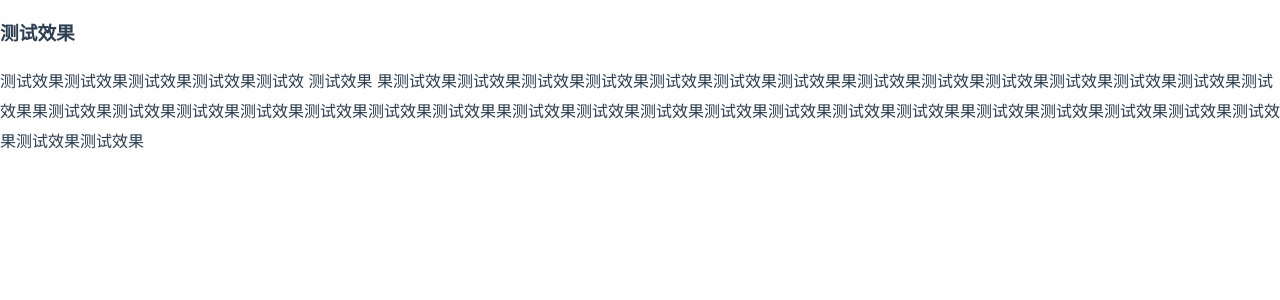
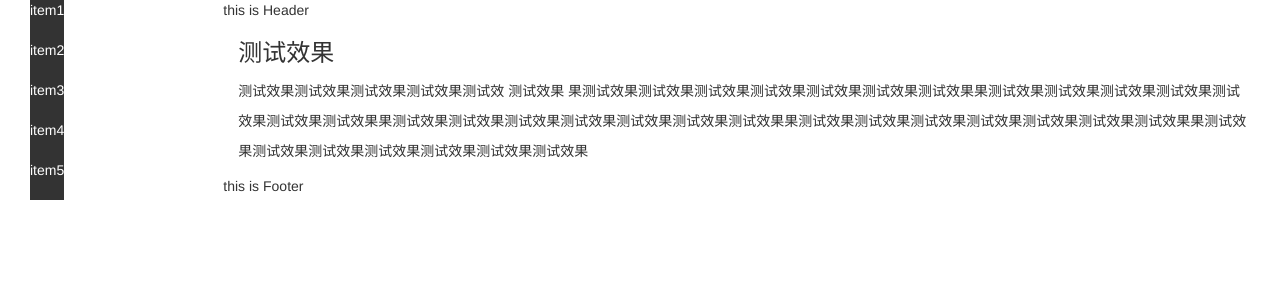
Before and after one commit to William-WFC/vue-test, a Vue app: page /train in a window 1280 px wide. Shown: the top 300 px of the page. Built offline with nearby package versions, Linux system fonts and the light colour scheme; the HTML template or start-up script is replaced by a standard one.

Commit message:
* add Bootstrap

```diff
--- a/config/index.js
+++ b/config/index.js
@@ -14,7 +14,7 @@ module.exports = {
 
     // Various Dev Server settings
     host: 'localhost', // can be overwritten by process.env.HOST
-    port: 8088, // can be overwritten by process.env.PORT, if port is in use, a free one will be determined
+    port: 8090, // can be overwritten by process.env.PORT, if port is in use, a free one will be determined
     autoOpenBrowser: false,
     errorOverlay: true,
     notifyOnErrors: true,
--- /dev/null
+++ b/index.html
@@ -0,0 +1,17 @@
+
+<!DOCTYPE html>
+<html>
+  <head>
+    <meta charset="utf-8">
+    <link rel="stylesheet" href="//cdn.bootcss.com/bootstrap/3.3.7/css/bootstrap.min.css">
+    <script src="//cdn.bootcss.com/jquery/1.12.0/jquery.min.js"></script>
+    <script src="//cdn.bootcss.com/bootstrap/3.3.7/js/bootstrap.min.js"></script>
+    <script src="//cdn.bootcss.com/lodash.js/4.6.1/lodash.min.js"></script>
+    <meta name="viewport" content="width=device-width,initial-scale=1.0">
+    <title>wfc-test</title>
+  </head>
+  <body>
+    <div id="app"></div>
+    <!-- built files will be auto injected -->
+  </body>
+</html>
--- a/package.json
+++ b/package.json
@@ -23,11 +23,11 @@
     "babel-plugin-transform-vue-jsx": "^3.5.0",
     "babel-preset-env": "^1.3.2",
     "babel-preset-stage-2": "^6.22.0",
+    "bootstrap": "^3.3.7",
     "chalk": "^2.0.1",
     "codemirror": "^5.33.0",
     "copy-webpack-plugin": "^4.0.1",
     "css-loader": "^0.28.0",
-    "element-ui": "^2.0.11",
     "extract-text-webpack-plugin": "^3.0.0",
     "file-loader": "^1.1.4",
     "friendly-errors-webpack-plugin": "^1.6.1",
--- a/src/App.vue
+++ b/src/App.vue
@@ -1,29 +1,33 @@
 <template>
-  <div id="app">
-    <router-view/>
+  <div id="app" class="container-fluid">
+    <div class="col-sm-2 navi">
+      <Navi/>
+    </div>
+    <div class="col-sm-10 col-sm-offset-2">
+      <Header></Header>
+      <router-view/>
+      <Footer></Footer>
+    </div>
   </div>
 </template>
 
 <script>
+  import Navi from './views/Navi.vue';
+  import Header from './views/Header';
+  import Footer from './views/Footer';
+
   export default {
-    name: 'app'
+    name: 'app',
+    components: {Navi, Header, Footer}
   }
 </script>
 
-<style>
-  html, body {
-    width: 100%;
-    height: 100%;
-    margin: 0;
-    overflow: auto;
-  }
+<style lang="scss">
 
   #app {
-    font-family: 'Avenir', Helvetica, Arial, sans-serif;
-    -webkit-font-smoothing: antialiased;
-    -moz-osx-font-smoothing: grayscale;
-    color: #2c3e50;
-    overflow: auto;
+    .navi {
+      position: fixed;
+    }
   }
   .clear::before {
     content: '';
--- a/src/router/index.js
+++ b/src/router/index.js
@@ -35,6 +35,12 @@ export default new Router({
       path: '/train',
       name: 'train',
       component: Train
+    },
+    {
+      path: '/main',
+      component(resolve) {
+        require(['../views/Main.vue'], resolve);
+      }
     }
   ]
 })
--- /dev/null
+++ b/src/views/Footer.vue
@@ -0,0 +1,15 @@
+<template>
+  <div class="row">
+    this is Footer
+  </div>
+</template>
+
+<script>
+  export default {
+    name: ''
+  }
+</script>
+
+<style lang="scss" type="text/scss">
+
+</style>
--- /dev/null
+++ b/src/views/Header.vue
@@ -0,0 +1,15 @@
+<template>
+  <div class="row">
+    this is Header
+  </div>
+</template>
+
+<script>
+  export default {
+    name: ''
+  }
+</script>
+
+<style lang="scss" type="text/scss">
+
+</style>
--- /dev/null
+++ b/src/views/Main.vue
@@ -0,0 +1,15 @@
+<template>
+  <div class="row">
+
+  </div>
+</template>
+
+<script>
+  export default {
+    name: ''
+  }
+</script>
+
+<style lang="scss" type="text/scss">
+
+</style>
--- /dev/null
+++ b/src/views/Navi.vue
@@ -0,0 +1,27 @@
+<template>
+  <div class="row navi">
+    <ul class="col-sm-12 list-unstyled">
+      <li class="item">item1</li>
+      <li class="item">item2</li>
+      <li class="item">item3</li>
+      <li class="item">item4</li>
+      <li class="item">item5</li>
+    </ul>
+  </div>
+</template>
+
+<script>
+  export default {
+    name: ''
+  }
+</script>
+
+<style lang="scss" type="text/scss">
+  .navi {
+    .item {
+      height: 40px;
+      background-color: #333;
+      color: white;
+    }
+  }
+</style>
```
Also changed, not shown: index2.html (deleted, +0 -12 lines), src/main.js (+6 -2 lines), 2 other files (tests, documents, lock files or other folders).
